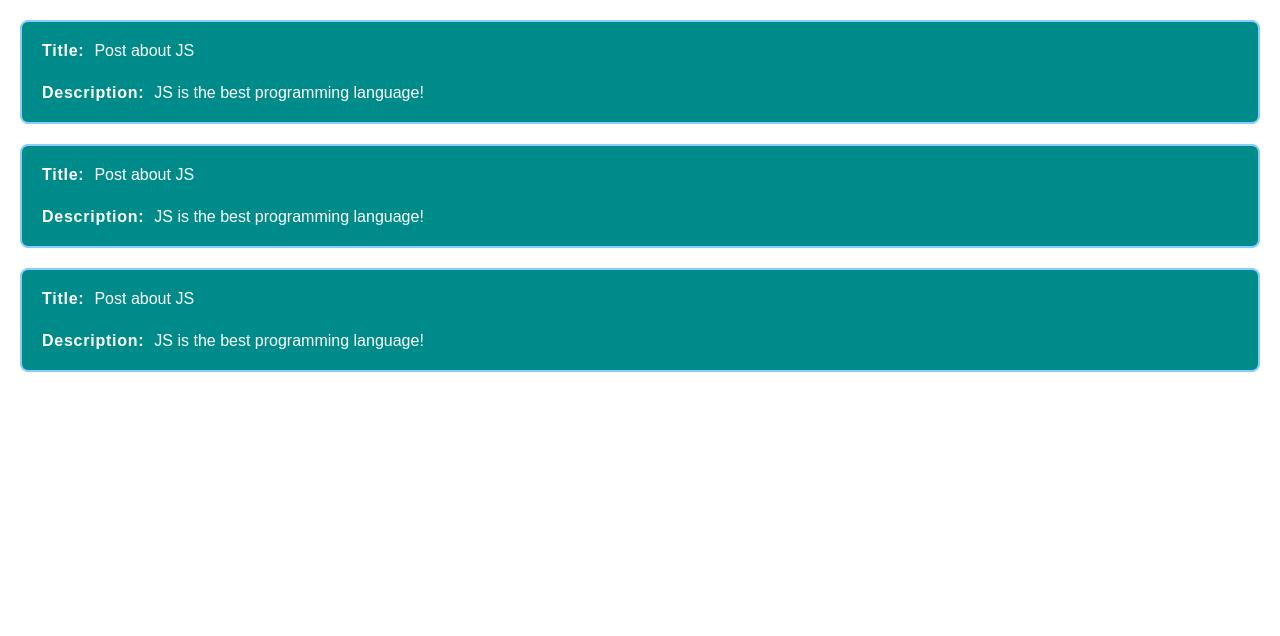
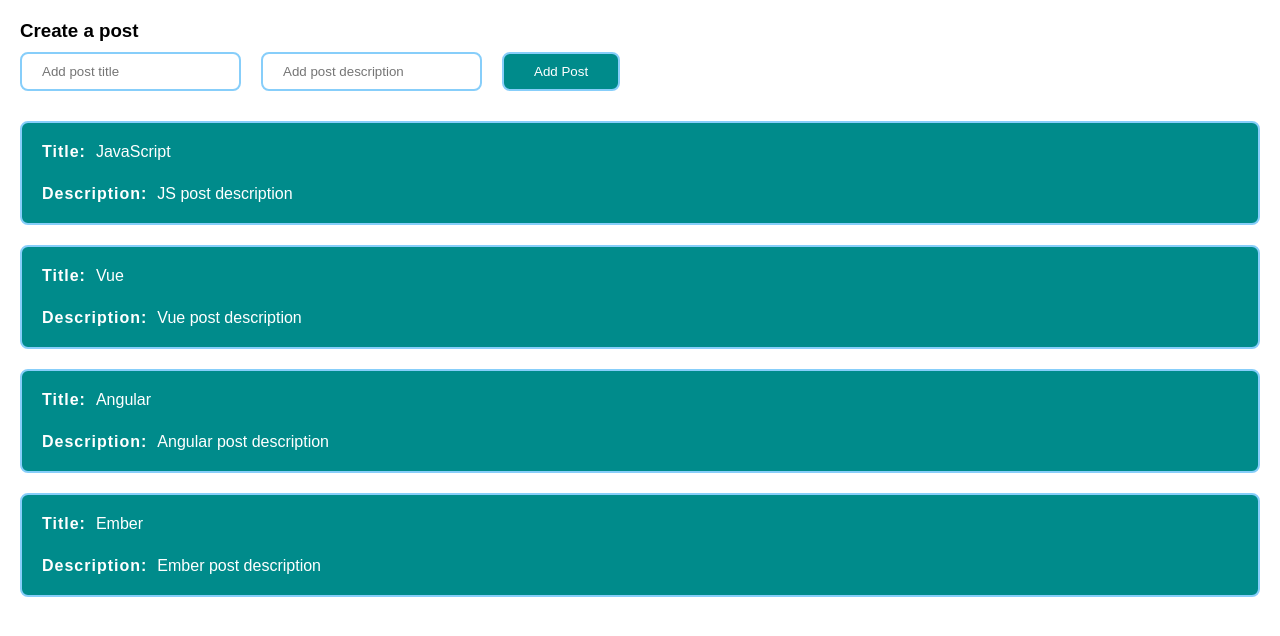
Before and after one commit to Vadymk95/vue-home-guide, a Vue app: page / in a window 1280 px wide. Shown: the top 636 px of the page. Built offline with nearby package versions, Linux system fonts and the light colour scheme; the HTML template or start-up script is replaced by a standard one.

Commit message:
master/feat/App/decomposed App component

```diff
--- a/src/App.vue
+++ b/src/App.vue
@@ -1,54 +1,30 @@
 <template>
   <div class="app">
-    <div class="post">
-      <div class="post__block">
-        <strong class="post__title">Title:</strong>
-        <span>Post about JS</span>
-      </div>
-      <div class="post__block">
-        <strong class="post__title">Description:</strong>
-        <span>JS is the best programming language!</span>
-      </div>
-    </div>
-    <div class="post">
-      <div class="post__block">
-        <strong class="post__title">Title:</strong>
-        <span>Post about JS</span>
-      </div>
-      <div class="post__block">
-        <strong class="post__title">Description:</strong>
-        <span>JS is the best programming language!</span>
-      </div>
-    </div>
-    <div class="post">
-      <div class="post__block">
-        <strong class="post__title">Title:</strong>
-        <span>Post about JS</span>
-      </div>
-      <div class="post__block">
-        <strong class="post__title">Description:</strong>
-        <span>JS is the best programming language!</span>
-      </div>
-    </div>
+    <post-form />
+    <post-list :posts="posts" />
   </div>
 </template>
 
 <script lang="ts">
+import PostForm from '@/components/PostForm.vue';
+import PostList from '@/components/PostList.vue';
 export default {
+  components: {
+    PostForm,
+    PostList,
+  },
   data() {
     return {
-      likes: 5,
-      dislikes: 2,
+      posts: [
+        { id: 1, title: 'JavaScript', body: 'JS post description' },
+        { id: 2, title: 'Vue', body: 'Vue post description' },
+        { id: 3, title: 'Angular', body: 'Angular post description' },
+        { id: 4, title: 'Ember', body: 'Ember post description' },
+      ],
     };
   },
   methods: {
-    addLike() {
-      this.likes += 1;
-    },
-
-    addDislike() {
-      this.dislikes -= 1;
-    },
+    addPost() {},
   },
 };
 </script>
@@ -64,38 +40,4 @@
 .app {
   padding: 20px;
 }
-
-/* ===post=== */
-.post {
-  color: #fff;
-  padding: 20px;
-  border-radius: 8px;
-  border: 2px solid lightskyblue;
-  background-color: darkcyan;
-  margin-bottom: 20px;
-}
-
-.post:hover {
-  box-shadow: 0 0 10px #707070;
-  border-color: darkcyan;
-  transition: all 0.3s;
-}
-
-.post:last-child {
-  margin-bottom: 0;
-}
-
-.post__block {
-  margin-bottom: 24px;
-}
-
-.post__block:last-child {
-  margin-bottom: 0;
-}
-
-.post__title {
-  margin-right: 10px;
-  letter-spacing: 0.75px;
-}
-/* ===post=== */
 </style>
--- /dev/null
+++ b/src/components/PostForm.vue
@@ -0,0 +1,93 @@
+<template>
+  <form class="form" @submit.prevent>
+    <h3 class="form__title">Create a post</h3>
+    <fieldset class="form__wrap">
+      <div>
+        <input
+          class="form__input"
+          type="text"
+          placeholder="Add post title"
+          v-model="post.title"
+        />
+      </div>
+      <div>
+        <input
+          class="form__input"
+          type="text"
+          placeholder="Add post description"
+          v-model="post.body"
+        />
+      </div>
+      <button @click="createPost" class="form__button btn">Add Post</button>
+    </fieldset>
+  </form>
+</template>
+
+<script lang="ts">
+export default {
+  data() {
+    return {
+      post: {
+        title: '',
+        body: '',
+      },
+    };
+  },
+  methods: {
+    createPost() {
+      if (!this.post.title || !this.post.body) return;
+      this.post.id = Date.now();
+      this.post.title = this.post.body = '';
+    },
+  },
+};
+</script>
+
+<style scoped>
+.form__wrap {
+  margin-bottom: 20px;
+  display: flex;
+  gap: 20px;
+  border: none;
+}
+
+.form__title {
+  margin-bottom: 10px;
+}
+
+.form__button {
+  padding: 10px 30px;
+  cursor: pointer;
+  margin-bottom: 10px;
+}
+
+.form__input {
+  outline: none;
+  margin-bottom: 10px;
+  padding: 10px 20px;
+  border-radius: 8px;
+  border: 2px solid lightskyblue;
+}
+
+.form__input:focus {
+  border: 2px solid darkcyan;
+}
+
+.form__button {
+  color: #fff;
+  border-radius: 8px;
+  border: 2px solid lightskyblue;
+  background-color: darkcyan;
+}
+
+.form__button:hover,
+.form__input:hover {
+  box-shadow: 0 0 5px #707070;
+  border-color: darkcyan;
+  transition: all 0.3s;
+}
+
+.form__button:active {
+  border-color: lightskyblue;
+}
+</style>
--- /dev/null
+++ b/src/components/PostList.vue
@@ -0,0 +1,57 @@
+<template>
+  <div class="post" v-for="post in posts">
+    <div class="post__block">
+      <strong class="post__title">Title:</strong>
+      <span>{{ post.title }}</span>
+    </div>
+    <div class="post__block">
+      <strong class="post__title">Description:</strong>
+      <span>{{ post.body }}</span>
+    </div>
+  </div>
+</template>
+
+<script lang="ts">
+export default {
+  props: {
+    posts: {
+      type: Array,
+      required: true,
+    },
+  },
+};
+</script>
+
+<style scoped>
+.post {
+  padding: 20px;
+  margin-bottom: 20px;
+  color: #fff;
+  border-radius: 8px;
+  border: 2px solid lightskyblue;
+  background-color: darkcyan;
+}
+
+.post:hover {
+  box-shadow: 0 0 5px #707070;
+  border-color: darkcyan;
+  transition: all 0.3s;
+}
+
+.post:last-child {
+  margin-bottom: 0;
+}
+
+.post__block {
+  margin-bottom: 24px;
+}
+
+.post__block:last-child {
+  margin-bottom: 0;
+}
+
+.post__title {
+  margin-right: 10px;
+  letter-spacing: 1px;
+}
+</style>
```
